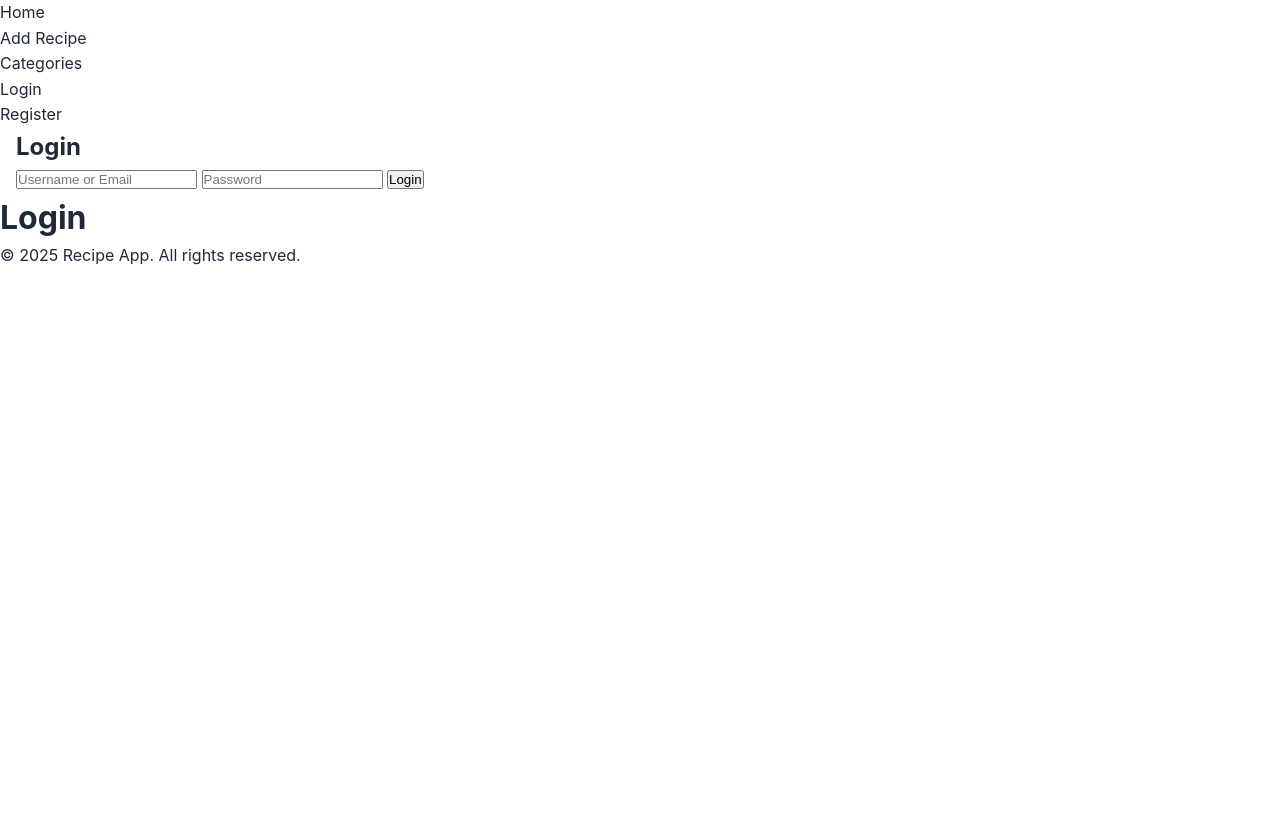
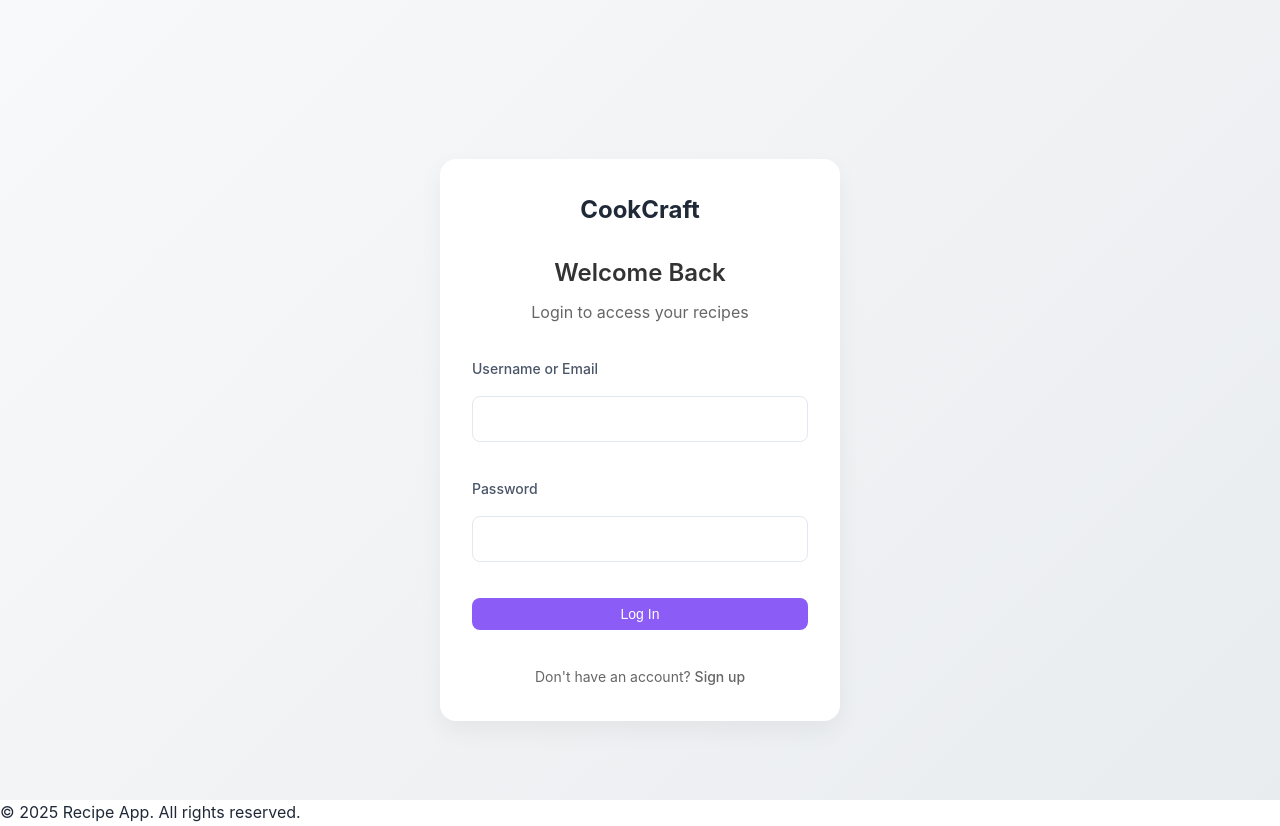
Before and after one commit to khadijaatiq/Recipes, a PHP site: page /auth/login.php in a window 1280 px wide. Before the commit the page ends 265 px from the top, so only its background shows below. Run offline with PHP 8.4, Linux system fonts and the light colour scheme.

Commit message:
Update login.php

```diff
--- a/auth/login.php
+++ b/auth/login.php
@@ -1,17 +1,25 @@
 <?php include '../partials/header.php'; ?>
-<?php include '../partials/navbar.php'; ?>
-<div class=container>
-    <div class="box">
-        <h2>Login</h2>
-        <form action="login_process.php" method="POST">
-            <input type="text" name="username" placeholder="Username or Email" required>
-            <input type="password" name="password" placeholder="Password" required>
-            <button type="submit" name="submit">Login</butto>
+<div class="auth-container">
+    <div class="auth-card">
+        <div class="auth-header">
+            <a href="/index.php" class="logo">CookCraft</a>
+            <h1>Welcome Back</h1>
+            <p>Login to access your recipes</p>
+        </div>
+        <form class="auth-form" action="login_process.php" method="POST">
+            <div class="form-group">
+                <label for="username">Username or Email</label>
+                <input type="text" id="username" name="username" required>
+            </div>
+            <div class="form-group">
+                <label for="password">Password</label>
+                <input type="password" id="password" name="password" required>
+            </div>
+            <button type="submit" name="submit" class="button button-primary w-full">Log In</button>
+            <p class="auth-redirect">
+                Don't have an account? <a href="/ProjectDB/auth/register.php">Sign up</a>
+            </p>
         </form>
     </div>
-
 </div>
-<h1>Login</h1>
-
-
 <?php include '../partials/footer.php'; ?>
```
